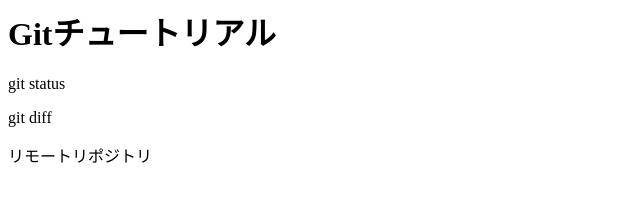
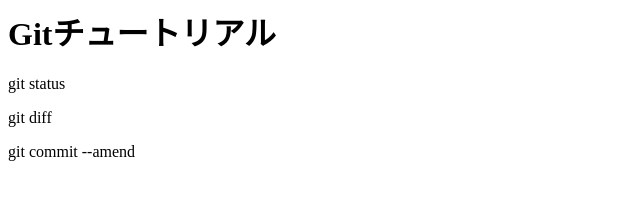
Before and after one commit to kaori-moriyasu/git_tutorial, a plain HTML site: page index.html in a window 1280 px wide. Shown: the full height of the page, 0-640 px from the left. Drawn offline with Linux system fonts and the light colour scheme.

Commit message:
git commit --amendを追記

```diff
--- a/index.html
+++ b/index.html
@@ -1,4 +1,4 @@
 <h1>Gitチュートリアル</h1>
 <p>git status</p>
 <p>git diff</p>
-<p>リモートリポジトリ</p>
+<p>git commit --amend</p>
```
